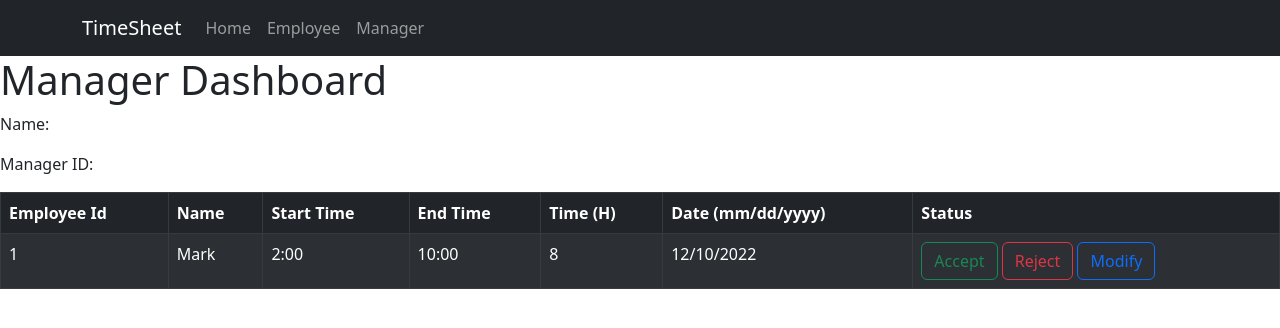
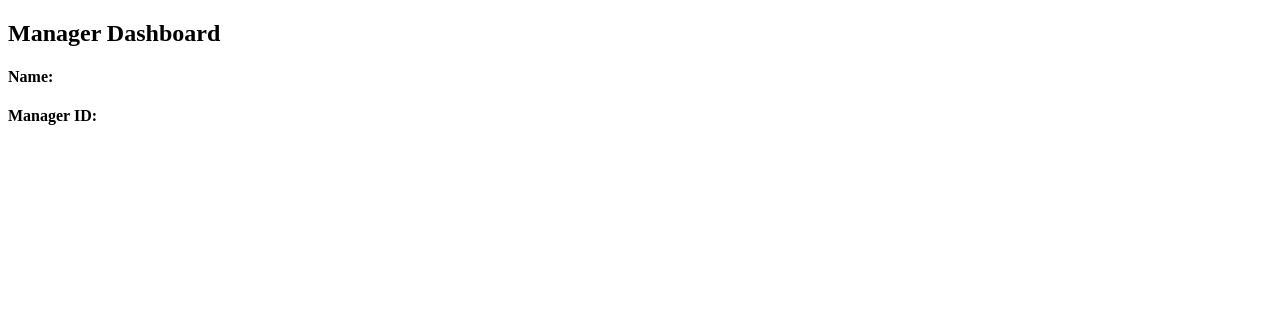
Before and after one commit to fasiehkhan/EmployeeHoursLoggingSystem, a React (Create React App) app: page /manager in a window 1280 px wide. Shown: the top 328 px of the page. Built offline with nearby package versions, Linux system fonts and the light colour scheme.

Commit message:
Revert "Merge pull request #2 from fasiehkhan/managerView"
This reverts commit a2d81859b0957a6276935f113bcd8cd2cdf02303, reversing
changes made to 876ce34afd411701bb349e307378e11477a94fb8.

```diff
--- a/package.json
+++ b/package.json
@@ -6,13 +6,10 @@
     "@testing-library/jest-dom": "^5.16.5",
     "@testing-library/react": "^13.4.0",
     "@testing-library/user-event": "^13.5.0",
-    "bootstrap": "^5.2.2",
     "react": "^18.2.0",
-    "react-bootstrap": "^2.6.0",
     "react-dom": "^18.2.0",
     "react-router-dom": "^6.4.3",
     "react-scripts": "5.0.1",
-    "react-table": "^7.8.0",
     "web-vitals": "^2.1.4"
   },
   "scripts": {
--- a/src/App.js
+++ b/src/App.js
@@ -9,13 +9,9 @@ import { EmployeeStartShift } from './views/EmployeeStartShift';
 import { EmployeeEndShift } from './views/EmployeeEndShift';
 import { EmployeeStartBreak } from './views/EmployeeStartBreak';
 import { EmployeeEndBreak } from './views/EmployeeEndBreak';
-import Navbar from "./components/Navbar";
-import 'bootstrap/dist/css/bootstrap.min.css';
 
 export default function App() {
   return (
-    <div>
-          <Navbar />
     <div className="landing-page">
       <BrowserRouter>
         <Routes>
@@ -33,7 +29,6 @@ export default function App() {
         </Routes>
       </BrowserRouter>
     </div>
-    </div>
   );
 }
 
--- a/src/components/Navbar.js
+++ b/src/components/Navbar.js
@@ -1,21 +1,19 @@
-import Container from 'react-bootstrap/Container';
-import Nav from 'react-bootstrap/Nav';
-import Navbar from 'react-bootstrap/Navbar';
+import { Link } from 'react-router-dom';
 
-const Navbar1 = () => {
+
+function Navbar() {
   return (
-<Navbar bg="dark" variant="dark">
-<Container>
-  <Navbar.Brand href="#home">TimeSheet</Navbar.Brand>
-  <Nav className="me-auto">
-    <Nav.Link href="/">Home</Nav.Link>
-    <Nav.Link href="/employee">Employee</Nav.Link>
-    <Nav.Link href="/manager">Manager</Nav.Link>
-  </Nav>
-</Container>
-</Navbar>
+    <div>
+        <nav className="navbar">
+            <div className="navbar-container">
+                <Link to="/" className="navbar-logo">
+                EHLS
+                </Link>
 
-  );
+            </div>
+        </nav>
+    </div>
+  )
 }
 
-export default Navbar1;
+export default Navbar
--- a/src/index.css
+++ b/src/index.css
@@ -1,13 +1,11 @@
 @import url('https://fonts.googleapis.com/css2?family=DM+Sans&display=swap');
-@import url('https://fonts.googleapis.com/css2?family=Quicksand:wght@300&display=swap');
-
 
 .App {
   background-image: linear-gradient(0deg, #2d0b15,#132432, #142f21);
 }
 
 body {
-  margin: 0;
+  margin:0;
   font-family: 'DM Sans', sans-serif;
 }
 
@@ -15,13 +13,13 @@ body {
   display: flex;
   min-height: 100vh;
   min-width: 100px;
-  align-items: center;
-  justify-content: center;
-  background-image: linear-gradient(0deg, #2d0b15, #132432, #142f21);
+  align-items:center;
+  justify-content:center;
+  background-image: linear-gradient(0deg, #2d0b15,#132432, #142f21);
 }
 
 #auth-form-container {
-  display: flex;
+  display:flex;
   flex-direction: column;
   margin: 1rem;
   padding: 4rem;
@@ -82,33 +80,19 @@ p#title {
   display: flex;
   min-height: 100vh;
   min-width: 100px;
-  align-items: center;
-  justify-content: center;
-  background-image: linear-gradient(0deg, #2d0b15, #132432, #142f21);
+  align-items:center;
+  justify-content:center;
+  background-image: linear-gradient(0deg, #2d0b15,#132432, #142f21);
 }
 
-.employee {
+.employee, .manager {
   color: white;
   min-height: 100vh;
   min-width: 100px;
   margin: 30px;
 }
 
-.manager {
-  min-height: 100vh;
-  min-width: 100px;
-  position: absolute;
-  color: white;
-}
-
-
-.manager h1 {
-  font-size: 60px;
-  text-align: center;
-}
-
-.employee h2,
-h4 {
+.employee h2, h4 {
   text-align: center;
 }
 
--- a/src/views/Employee.jsx
+++ b/src/views/Employee.jsx
@@ -2,11 +2,11 @@ import { useNavigate } from "react-router-dom";
 
 export const Employee = () => {
     let navigate = useNavigate();
-    const navigateToHistory = () => {
+    const navigateToHistory = () =>{
         let path = `/employee-history`;
         navigate(path);
     };
-    const navigateToTimePunches = () => {
+    const navigateToTimePunches = () =>{
         let path = `/employee-time-punches`;
         navigate(path);
     };
--- a/src/views/Manager.jsx
+++ b/src/views/Manager.jsx
@@ -1,41 +1,9 @@
-import Table from 'react-bootstrap/Table';
-import Button from 'react-bootstrap/Button';
-
-
 export const Manager = () => {
     return (
         <div className="manager">
-            <h1>Manager Dashboard</h1>
-            <p>Name: </p>
-            <p>Manager ID: </p>
-            <Table striped bordered hover variant="dark">
-                <thead>
-                    <tr>
-                        <th>Employee Id</th>
-                        <th>Name</th>
-                        <th>Start Time</th>
-                        <th>End Time</th>
-                        <th>Time (H)</th>
-                        <th>Date (mm/dd/yyyy)</th>
-                        <th>Status</th>
-                    </tr>
-                </thead>
-                <tbody>
-                    <tr>
-                        <td>1</td>
-                        <td>Mark</td>
-                        <td>2:00</td>
-                        <td>10:00</td>
-                        <td>8</td>
-                        <td>12/10/2022</td>
-                        <td><Button variant="outline-success">Accept</Button>{' '}
-                            <Button variant="outline-danger">Reject</Button>{' '}
-                            <Button variant="outline-primary">Modify</Button></td>
-                    </tr>
-                </tbody>
-            </Table>
-
-
+            <h2>Manager Dashboard</h2>
+            <h4>Name: </h4>
+            <h4>Manager ID: </h4>
         </div>
     );
 };
```
Also changed, not shown: 1 other file (tests, documents, lock files or other folders). Lines whose indentation alone changed are shown as unchanged.
